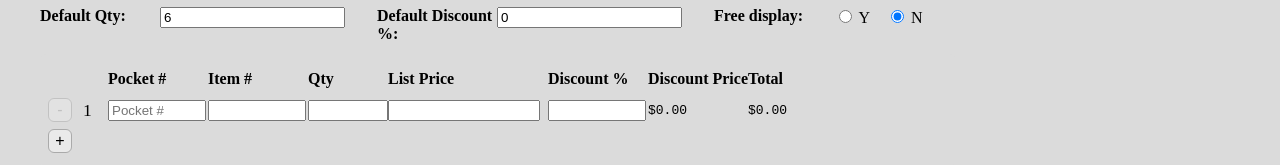
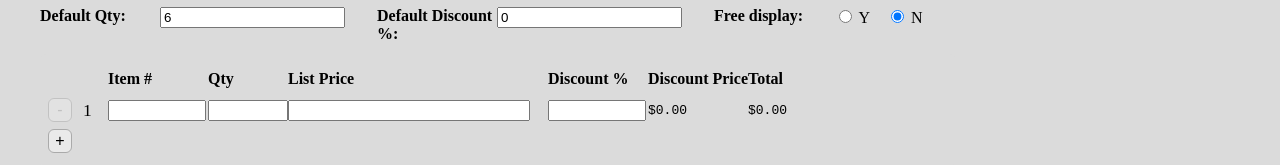
Before and after one commit to Fepozopo/oatmeal-studios-backend, a Vue app in the folder frontend/: page /order-details in a window 1280 px wide. Shown: the part 610-775 px from the top of the page. Built offline with nearby package versions, Linux system fonts and the light colour scheme; no server answers; sample sign-in values are in the browser's storage.

Commit message:
Update order items display to conditionally show Pocket # column based on planogram availability

```diff
--- a/frontend/OrderDetailsPage.vue
+++ b/frontend/OrderDetailsPage.vue
@@ -142,9 +142,9 @@
                     <label style="margin-left:1rem;"><input type="radio" value="N" v-model="freeDisplay" /> N</label>
                 </div>
                 <div class="order-items-table">
-                    <div class="order-items-header">
+                    <div class="order-items-header" :style="hasPlanogram ? '' : 'grid-template-columns: 60px 100px 80px 1.5fr 100px 100px 100px 100px;'">
                         <span style="min-width: 60px;"></span>
-                        <span>Pocket #</span>
+                        <span v-if="hasPlanogram">Pocket #</span>
                         <span>Item #</span>
                         <span>Qty</span>
                         <span>List Price</span>
@@ -153,14 +153,15 @@
                         <span>Total</span>
                     </div>
                     <div v-for="(item, idx) in lineItems" :key="idx" class="order-items-row"
-                        style="align-items:center;">
+                        :style="hasPlanogram ? '' : 'grid-template-columns: 60px 100px 80px 1.5fr 100px 100px 100px 100px; align-items:center;'">
                         <div class="row-controls-horizontal">
                             <button @click="removeLineItem(idx)" :disabled="lineItems.length === 1"
                                 class="row-btn-small">-</button>
                             <span class="row-number">{{ idx + 1 }}</span>
                         </div>
-                        <!-- Pocket # column: dropdown if planogram, disabled input if not -->
+                        <!-- Pocket # column: only if planogram -->
                         <input
+                            v-if="hasPlanogram"
                             class="order-input tiny"
                             v-model="item.pocket"
                             type="number"
```
